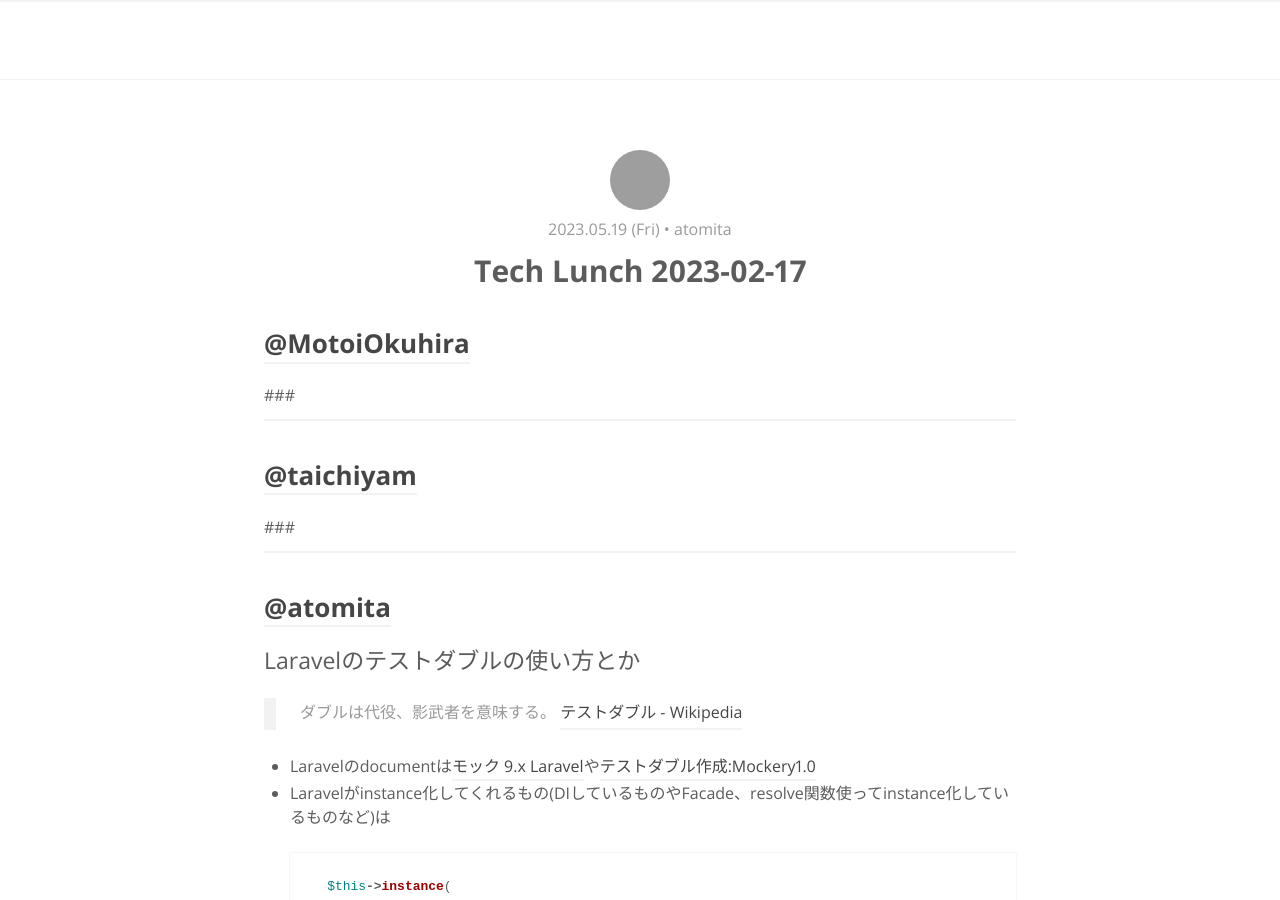
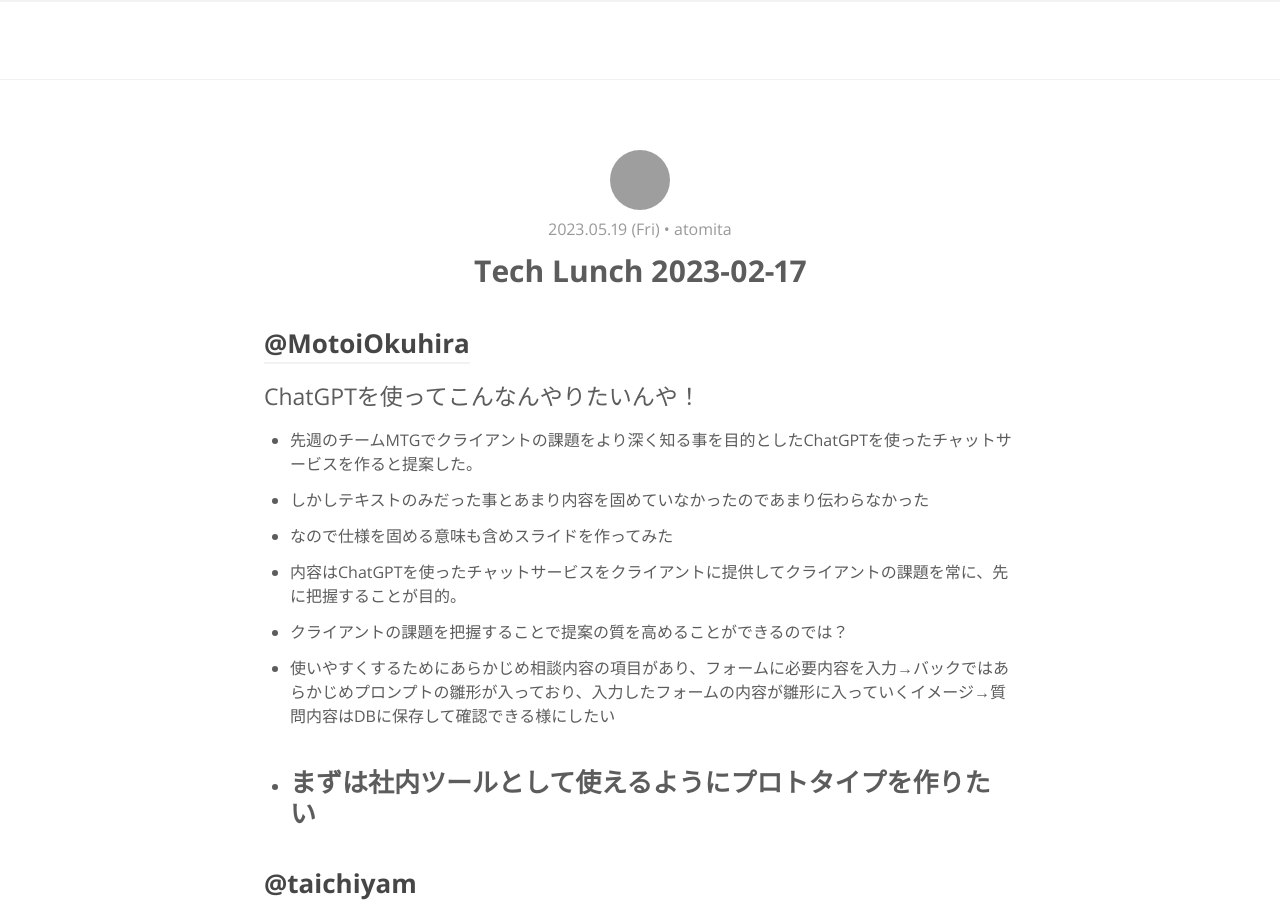
Before and after one commit to RyukyuInteractive/tech.ryukyu-i.co.jp, a Jekyll site: the page built from _posts/2023-05-19-tech-lunch.md, in a window 1280 px wide and 900 px high. Built offline with Jekyll 4.4.1, drawn with Linux system fonts in a browser that asks for light colours; a script that is not in the unit is left out; comment, search, counter and statistics services are not loaded; grey boxes are pictures that could not be loaded.

Commit message:
Update 2023-05-19-tech-lunch.md

```diff
--- a/_posts/2023-05-19-tech-lunch.md
+++ b/_posts/2023-05-19-tech-lunch.md
@@ -8,8 +8,20 @@
 ---
 
 ## [@MotoiOkuhira](https://github.com/MotoiOkuhira)
-###
+### ChatGPTを使ってこんなんやりたいんや！
+- 先週のチームMTGでクライアントの課題をより深く知る事を目的としたChatGPTを使ったチャットサービスを作ると提案した。
 
+- しかしテキストのみだった事とあまり内容を固めていなかったのであまり伝わらなかった ﻿
+
+- なので仕様を固める意味も含めスライドを作ってみた
+
+- 内容はChatGPTを使ったチャットサービスをクライアントに提供してクライアントの課題を常に、先に把握することが目的。
+
+- クライアントの課題を把握することで提案の質を高めることができるのでは？
+
+- 使いやすくするためにあらかじめ相談内容の項目があり、フォームに必要内容を入力→バックではあらかじめプロンプトの雛形が入っており、入力したフォームの内容が雛形に入っていくイメージ→質問内容はDBに保存して確認できる様にしたい
+
+- まずは社内ツールとして使えるようにプロトタイプを作りたい
 ---
 
 ## [@taichiyam](https://github.com/taichiyam)
```
